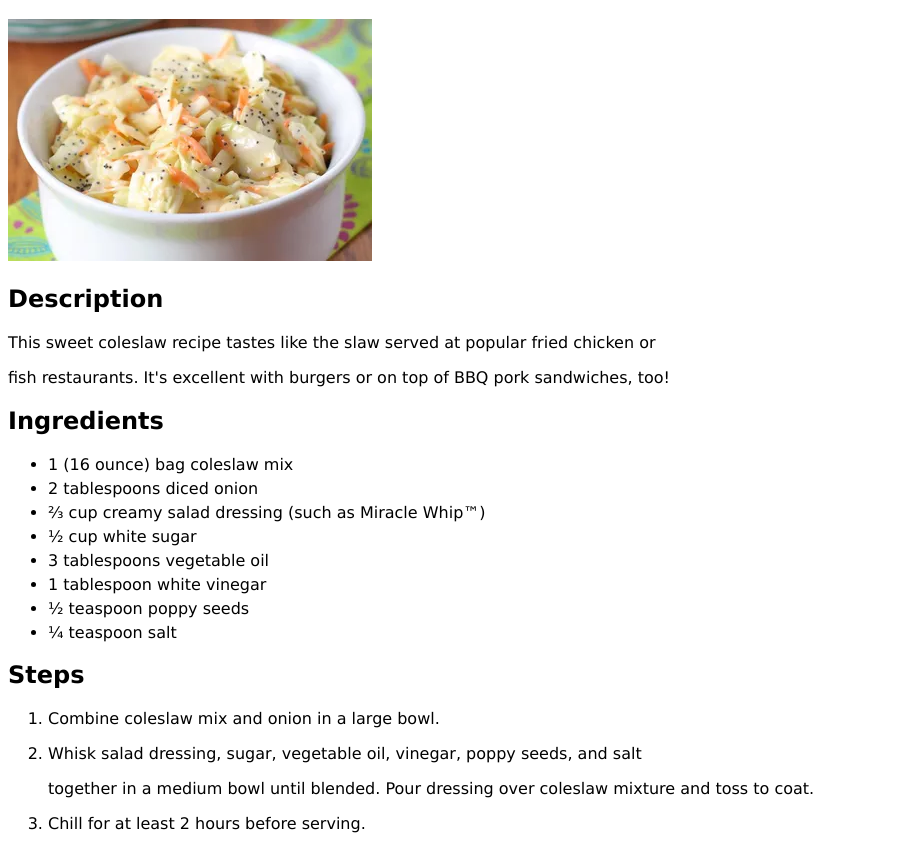
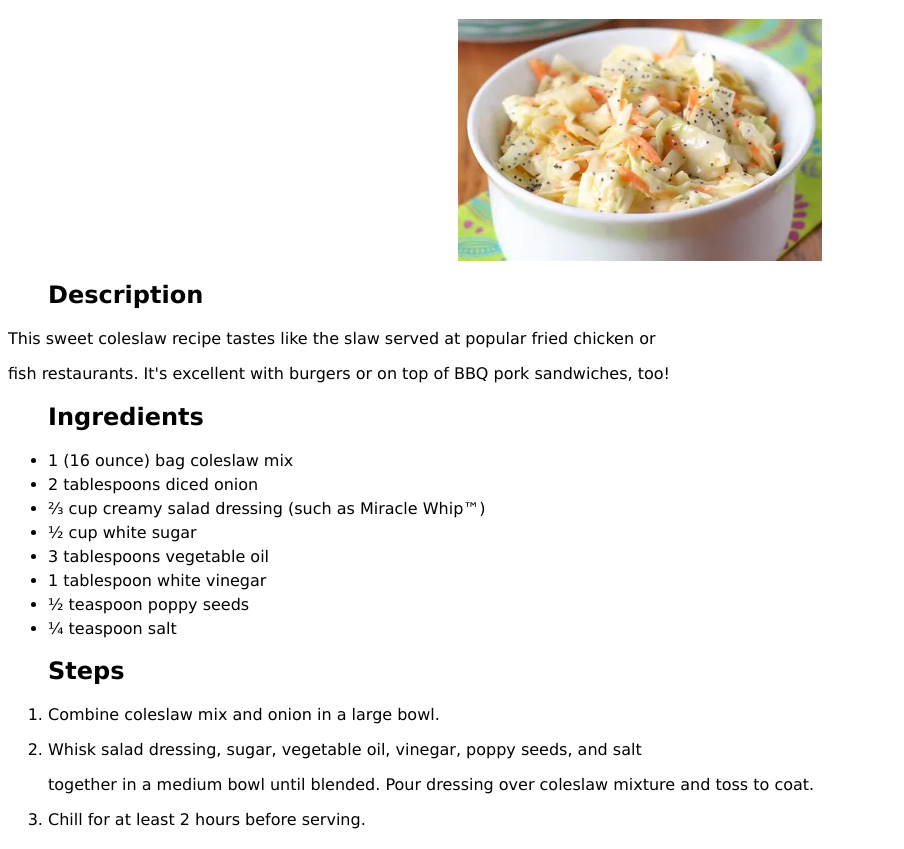
Before and after one commit to ChoforJr/Odin-recipes, a plain HTML site: page recipes/SweetRestaurantSlaw.html in a window 1280 px wide. Shown: the part 62-911 px from the top of the page, without its empty margins (0-904 px from the left). Drawn offline with Linux system fonts and the light colour scheme.

Commit message:
Added some display and margin to improve styling

```diff
--- a/Style/style.css
+++ b/Style/style.css
@@ -14,5 +14,10 @@ li {
 }
 
 h2{
+    padding-left: 40px;
     font-weight: bold;
 }
+img {
+    display: block;
+    margin: 0 auto;
+}
```
